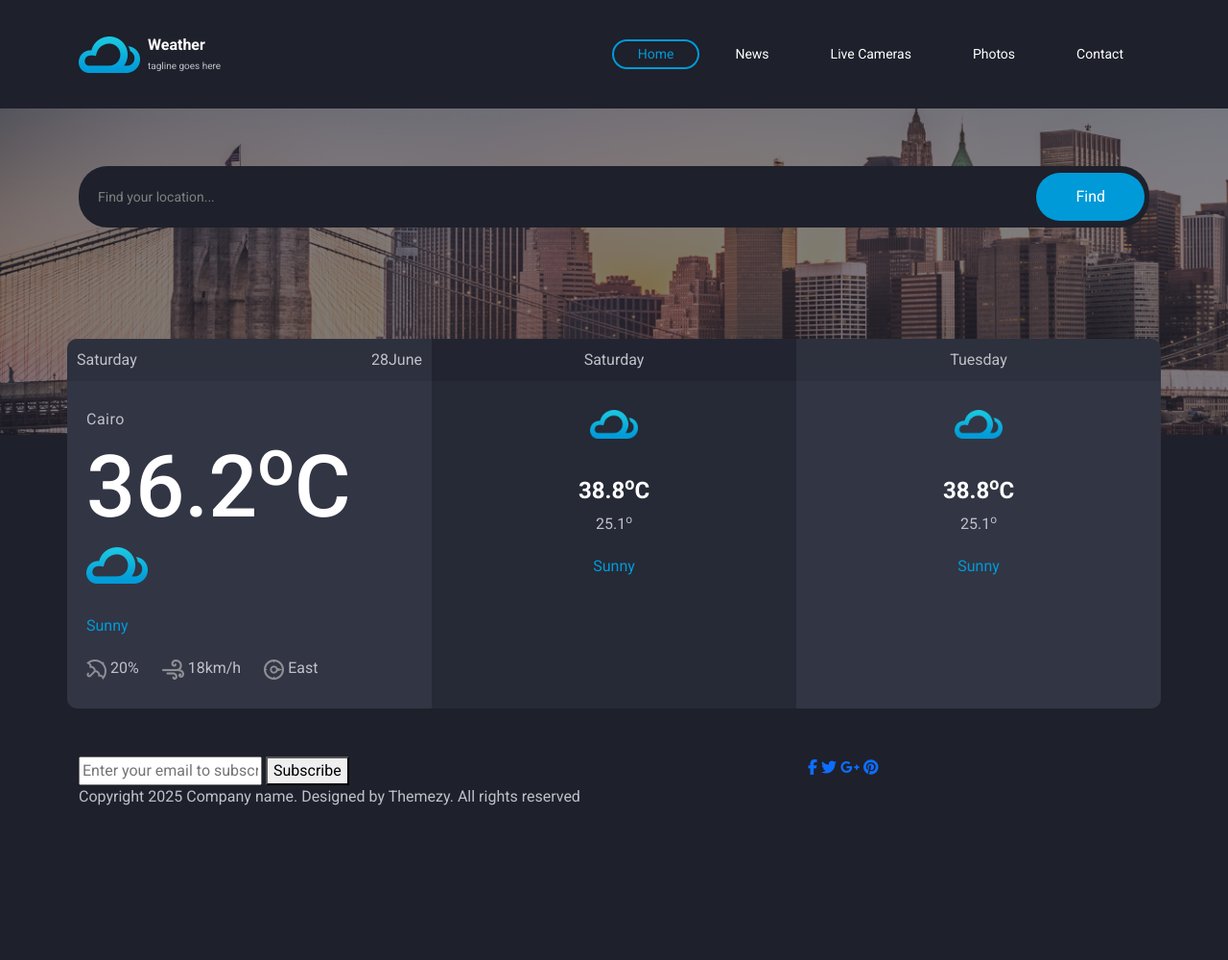
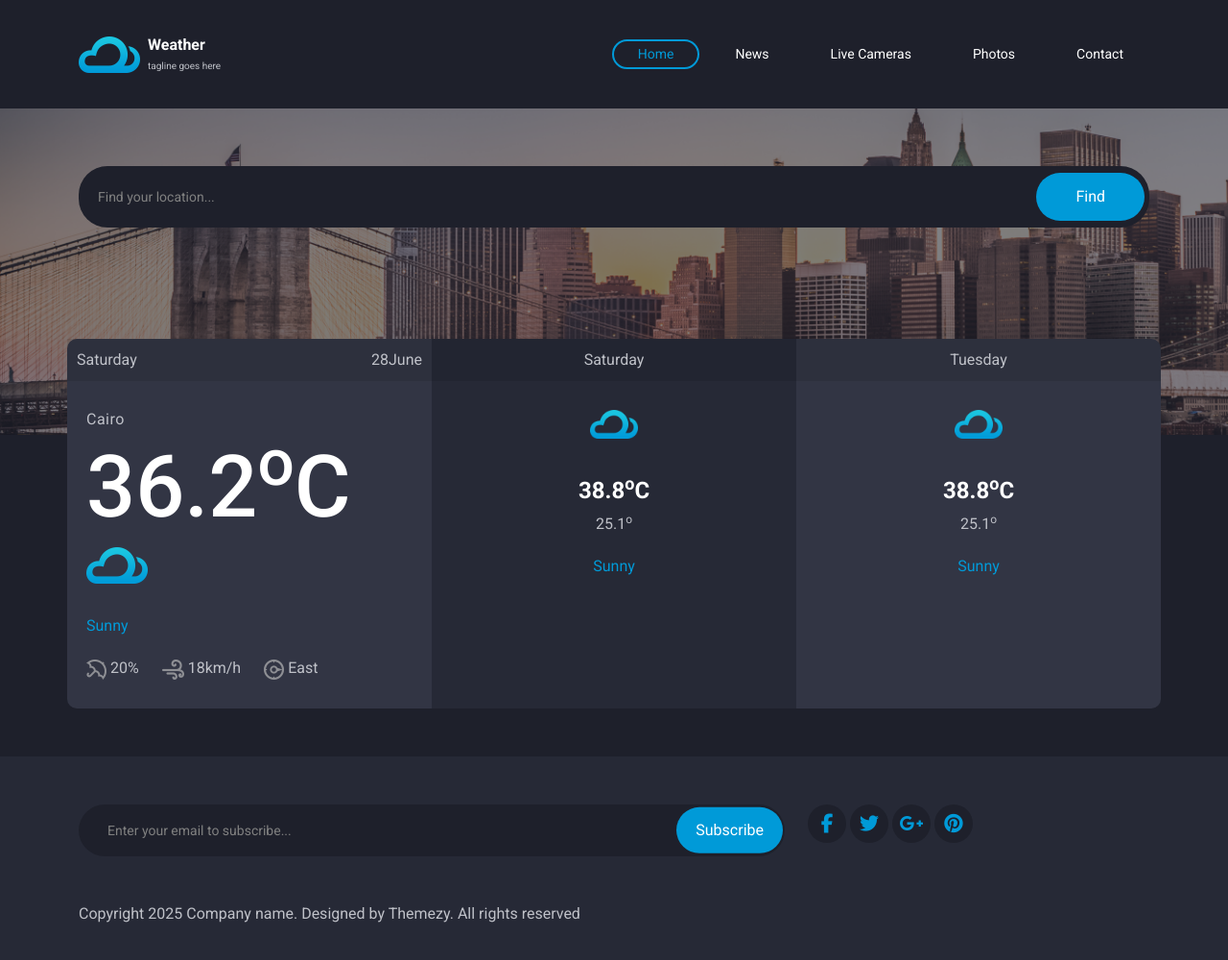
Before and after one commit to mohamednagy54/Assignment-5-weather-app, a plain HTML site: page index.html in a window 1280 px wide. Shown: the whole page at 96% size. Before the commit the page ends 842 px from the top, so only its background shows below. Drawn offline with nearby package versions, Linux system fonts and the light colour scheme; no server answers.

Commit message:
Added more logic to App

```diff
--- a/css/style.css
+++ b/css/style.css
@@ -212,6 +212,60 @@ margin-bottom: 50px;
 
 
 
+.footer{
+  background: #262936;
+  padding: 50px 0;
+}
+
+.footer .subscribe-form input{
+  width: 100%;
+  background: #1e202b;
+  padding: 15px 30px;
+  border-radius: 30px;
+  border: none;
+  outline: none;
+  color: #fff;
+}
+
+
+.footer .subscribe-form input::placeholder{
+  color: gray;
+  font-size: 14px;
+}
+
+.footer .subscribe-form button{
+  background: #009ad8;
+  color: #fff;
+  padding: 12px 20px;
+  border-radius: 30px;
+  border: none;
+  position: absolute;
+  right:2px;
+  top: 40%;
+  transform: translateY(-40%);
+
+}
+
+.footer .social-links a{
+  background: #1e202b;
+  color: #009ad8;
+  width: 40px;
+  height: 40px;
+  display: inline-block;
+  text-align: center;
+  line-height: 2;
+  border-radius: 50%;
+  font-size: 20px;
+  transition: background 0.3s ease, color 0.3s ease;
+}
+
+
+.footer .social-links a:hover{
+  background: #009ad8;
+  color: #fff;
+}
+
+
 
 
 
--- a/index.html
+++ b/index.html
@@ -205,8 +205,8 @@
 
       <div class="row">
         <div class="col-md-8">
-          <form class="subscribe-form">
-            <input type="text" placeholder="Enter your email to subscribe...">
+          <form class="subscribe-form position-relative mb-5">
+            <input type="text" class="form-control" placeholder="Enter your email to subscribe...">
             <button type="button" id="subscribeBtn">Subscribe</button>
           </form>
 
--- a/js/main.js
+++ b/js/main.js
@@ -16,6 +16,10 @@ const nextDaysConteiners = document.querySelectorAll(
 searchInput.addEventListener('input', fetchWeatherData)
 submitBtn.addEventListener('click', function (e) {
   e.preventDefault()
+  fetchWeatherData()
+})
+
+window.addEventListener('load', function () {
   fetchWeatherData()
 })
 
@@ -101,6 +105,9 @@ function displayToday(data) {
   const { name: countryName, localtime: date } = data.location
   const {
     temp_c: currentTemp,
+    wind_kph: windSpeed,
+    humidity: humidity,
+    wind_dir: windDirection,
     condition: { text: conditionText, icon: conditionImg },
   } = data.current
 
@@ -131,15 +138,15 @@ function displayToday(data) {
               <div class="info d-flex align-items-center gap-4">
                 <div>
                   <img src="images/icon-umberella.png" alt="">
-                  20%
+                  ${humidity}%
                 </div>
                 <div>
                   <img src="images/icon-wind.png" alt="">
-                  18km/h
+                  ${windSpeed}km/h
                 </div>
                 <div>
                   <img src="images/icon-compass.png" alt="">
-                  East
+                  ${windDirection}
                 </div>
               </div>
 
@@ -204,7 +211,3 @@ function formatDate(dateString) {
     dayName: dayName,
   }
 }
-
-window.addEventListener('load', function () {
-  fetchWeatherData()
-})
```
